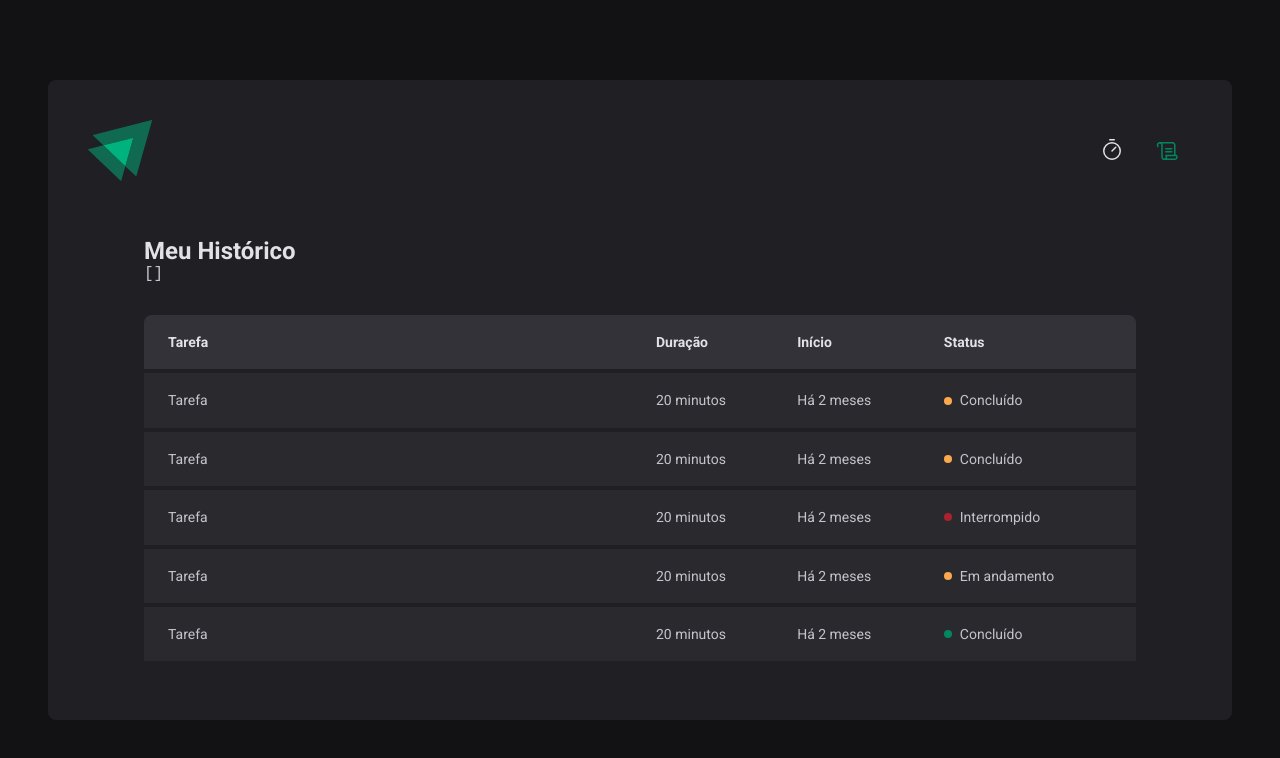
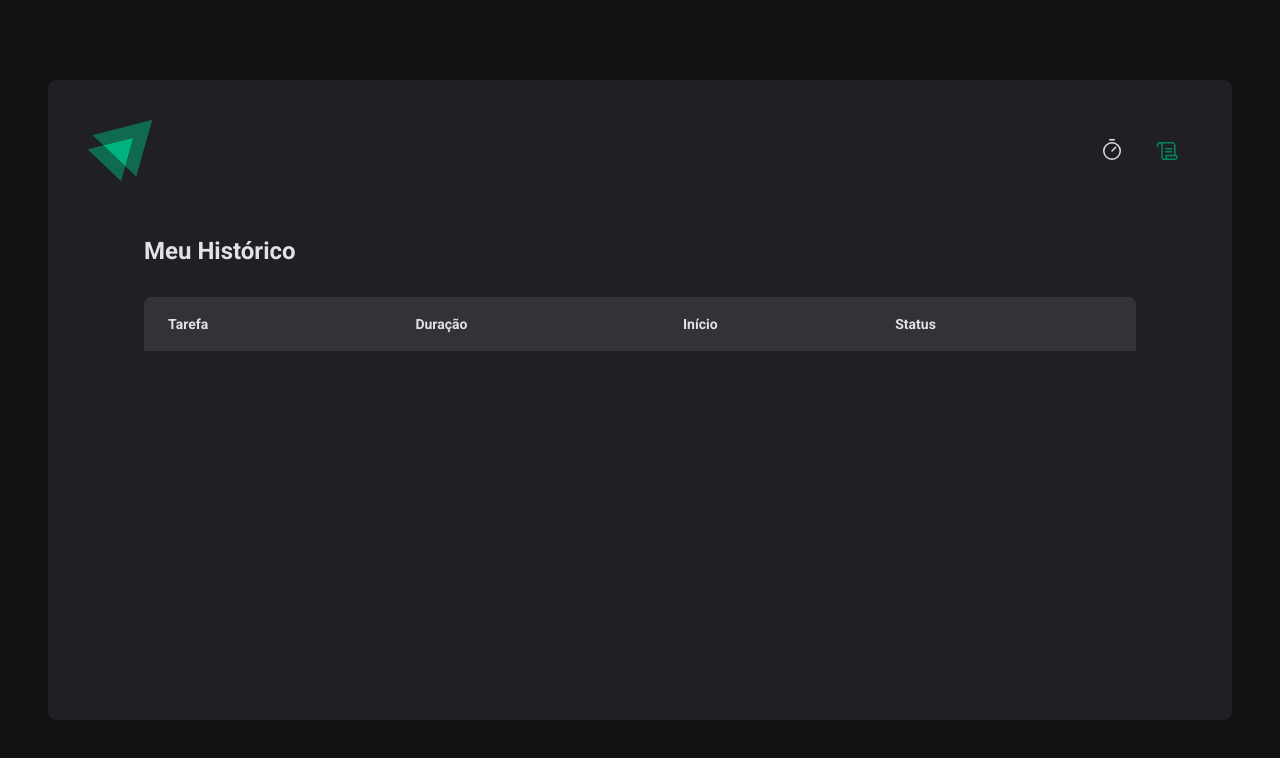
Before and after one commit to soapmactavish23/02-ignite-timer, a React (Vite) app: page /history in a window 1280 px wide. Shown: the top 758 px of the page. Built offline with nearby package versions, Linux system fonts and the light colour scheme.

Commit message:
#D069 37 - Formatação de data

```diff
--- a/src/pages/History/index.tsx
+++ b/src/pages/History/index.tsx
@@ -1,17 +1,14 @@
 import { useContext } from "react";
 import { HistoryContainer, HistoryList, Status } from "./styles";
 import { CyclesContext } from "../../contexts/CycleContext";
-
+import { formatDistanceToNow } from "date-fns";
+import { ptBR } from "date-fns/locale";
 export function History() {
   const { cycles } = useContext(CyclesContext);
 
   return (
     <HistoryContainer>
       <h1>Meu Histórico</h1>
-
-      <pre>
-        {JSON.stringify(cycles)}
-      </pre>
 
       <HistoryList>
         <table>
@@ -24,46 +21,28 @@
             </tr>
           </thead>
           <tbody>
-            <tr>
-              <td>Tarefa</td>
-              <td>20 minutos</td>
-              <td>Há 2 meses</td>
-              <td>
-                <Status statusColor="yellow">Concluído</Status>
-              </td>
-            </tr>
-            <tr>
-              <td>Tarefa</td>
-              <td>20 minutos</td>
-              <td>Há 2 meses</td>
-              <td>
-                <Status statusColor="yellow">Concluído</Status>
-              </td>
-            </tr>
-            <tr>
-              <td>Tarefa</td>
-              <td>20 minutos</td>
-              <td>Há 2 meses</td>
-              <td>
-                <Status statusColor="red">Interrompido</Status>
-              </td>
-            </tr>
-            <tr>
-              <td>Tarefa</td>
-              <td>20 minutos</td>
-              <td>Há 2 meses</td>
-              <td>
-                <Status statusColor="yellow">Em andamento</Status>
-              </td>
-            </tr>
-            <tr>
-              <td>Tarefa</td>
-              <td>20 minutos</td>
-              <td>Há 2 meses</td>
-              <td>
-                <Status statusColor="green">Concluído</Status>
-              </td>
-            </tr>
+            {cycles.map((cycle) => {
+              return (
+                <tr key={cycle.id}>
+                  <td>{cycle.task}</td>
+                  <td>{cycle.minutesAmount}</td>
+                  <td>
+                    {formatDistanceToNow(cycle.startDate, { addSuffix: true, locale: ptBR })}
+                  </td>
+                  <td>
+                    {cycle.finishedDate && (
+                      <Status statusColor="green">Concluído</Status>
+                    )}
+                    {cycle.interruptedDate && (
+                      <Status statusColor="red">Interrompido</Status>
+                    )}
+                    {cycle.finishedDate && !cycle.interruptedDate && (
+                      <Status statusColor="yellow">Em andamento</Status>
+                    )}
+                  </td>
+                </tr>
+              );
+            })}
           </tbody>
         </table>
       </HistoryList>
```
